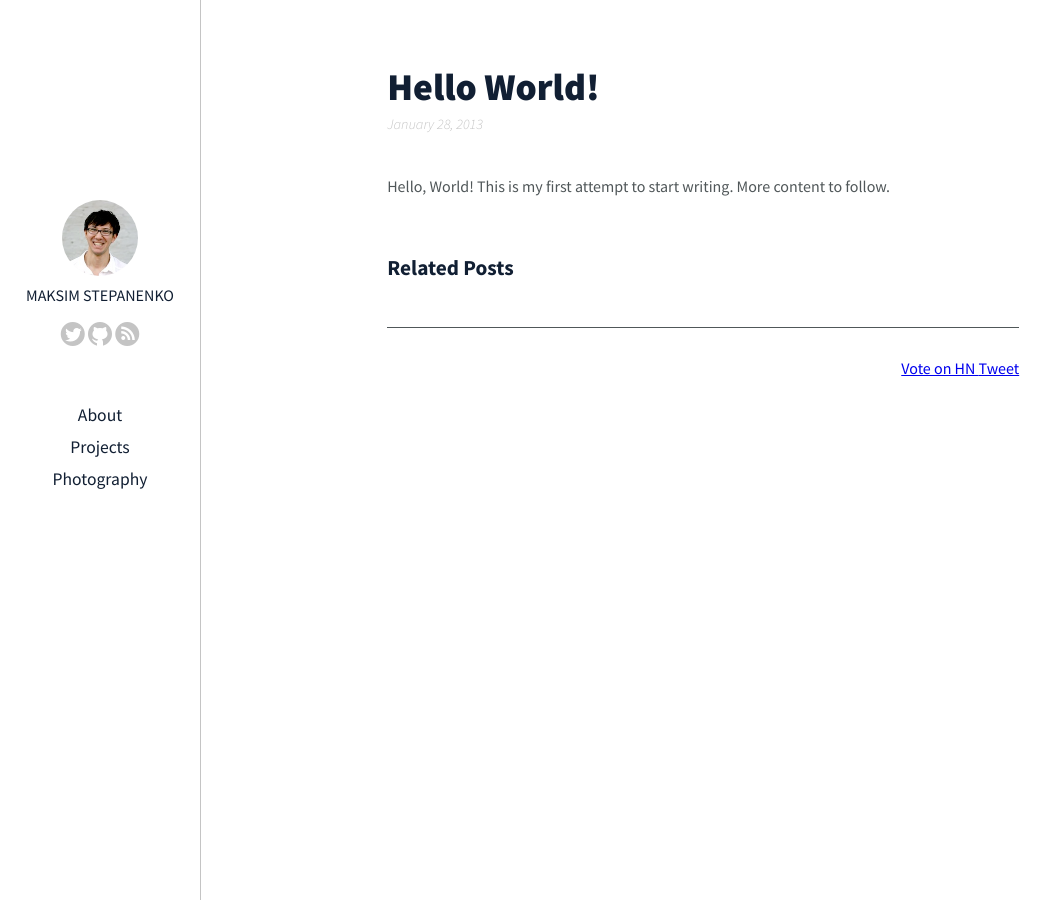
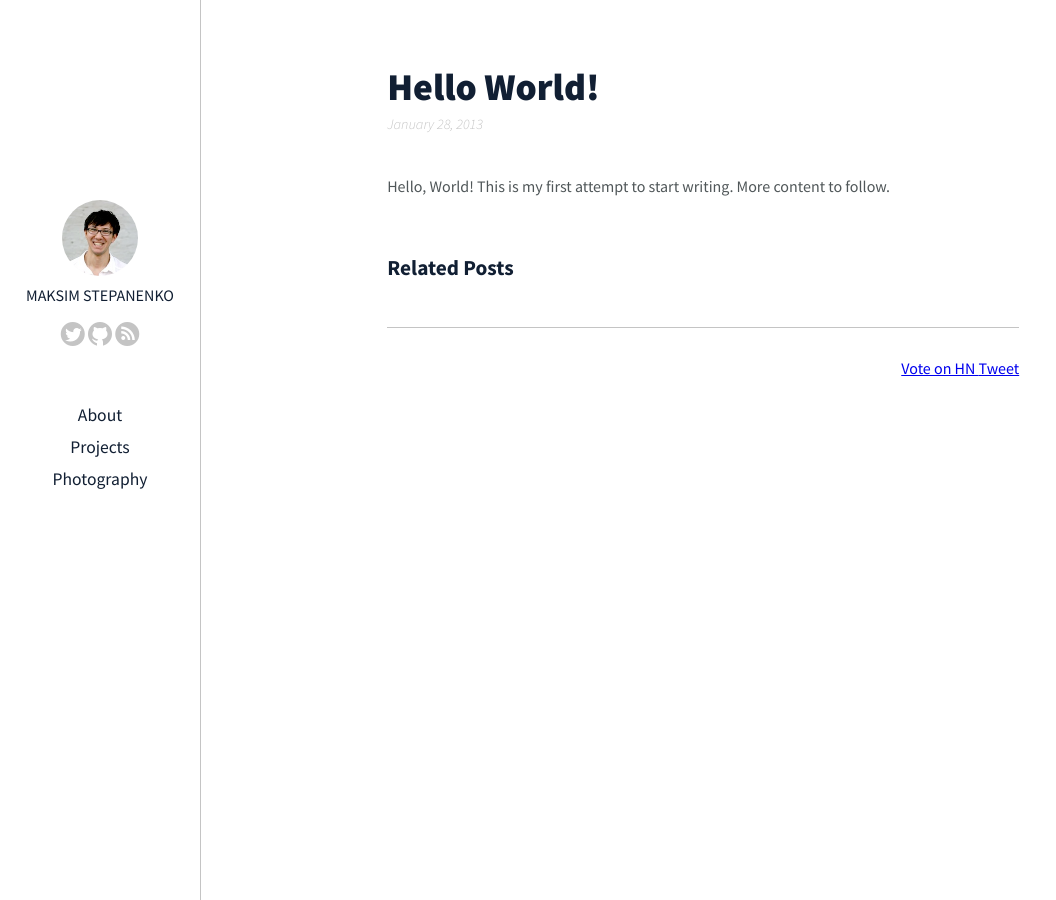
Before and after one commit to maksim-s/maksim-s.github.com, a Jekyll site: the page built from _posts/2013-01-28-hello-world.markdown, in a window 1280 px wide. Shown: the whole page, without its empty margins (0-1056 px from the left). Built offline with Jekyll 4.4.1, drawn with Linux system fonts in a browser that asks for light colours; comment, search, counter and statistics services are not loaded.

Commit message:
share border

```diff
--- a/stylesheets/css/main.css
+++ b/stylesheets/css/main.css
@@ -139,7 +139,7 @@
     padding-top: 30px;
     width: 100%;
     text-align: right;
-    border-top: 1px solid #505759; }
+    border-top: 1px solid #c4c4c4; }
   .content h1 {
     color: #111f33;
     font-weight: 900;
--- a/stylesheets/sass/main.scss
+++ b/stylesheets/sass/main.scss
@@ -172,7 +172,7 @@ $font-family: 'Source Sans Pro', Helvetica, sans-serif;
     padding-top: 30px;
     width: 100%;
     text-align: right;
-    border-top: 1px solid $text-color;
+    border-top: 1px solid $byline-color;
   }
   h1 {
     color: $heading-color;
```
